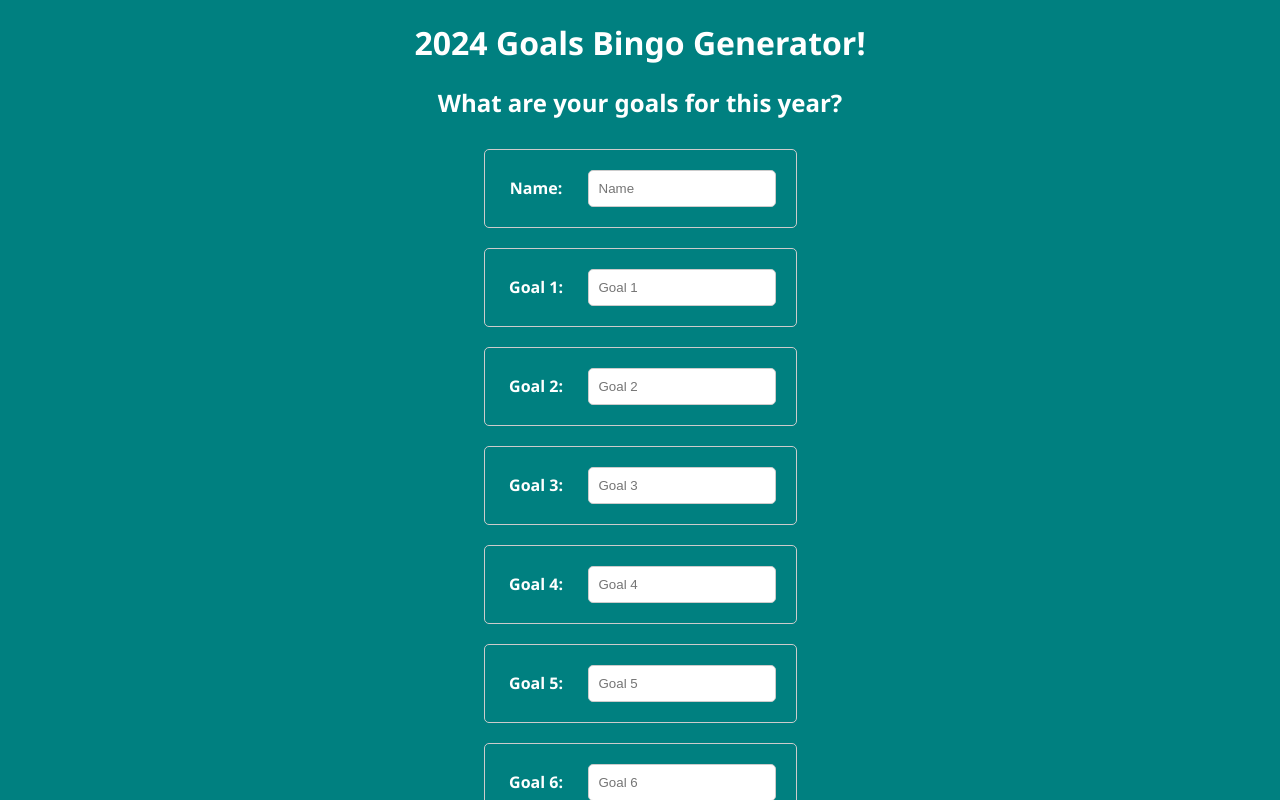
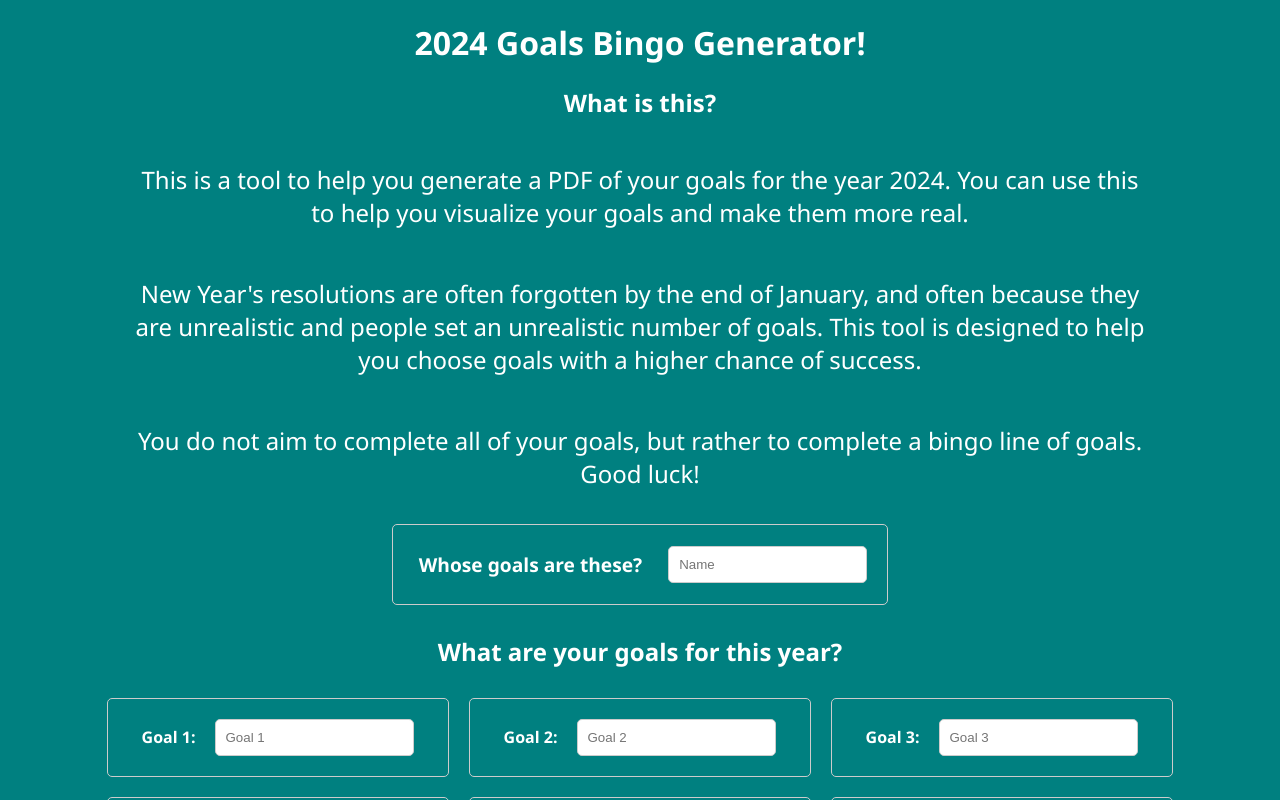
Before and after one commit to UniqueClone/yearly-goals-bingo, a React (Create React App) app: page / in a window 1280 px wide. Shown: the top 800 px of the page. Built offline with nearby package versions, Linux system fonts and the light colour scheme.

Commit message:
Adding intro text and updating styling.

```diff
--- a/src/App.css
+++ b/src/App.css
@@ -19,9 +19,32 @@ body {
     font-family: 'Segoe UI', Tahoma, Geneva, Verdana, sans-serif;
 }
 
+p {
+    font-size: 1.5rem;
+    max-width: 80%;
+    display: inline-block;
+}
+
+.name-container {
+    display: inline flex;
+    flex-direction: row;
+    align-items: center;
+    justify-content: center;
+    margin: 10px;
+    padding: 10px;
+    border-radius: 5px;
+    border: 1px solid #ccc;
+}
+
+#namelabel {
+    font-size: larger;
+    font-weight: bold;
+    margin: 1rem;
+}
+
 .goals-form {
     display: flex;
-    flex-direction: column;
+    flex-direction: row;
     flex-wrap: wrap;
     align-items: center;
     justify-content: center;
@@ -31,17 +54,17 @@ body {
     background-color: teal;
     display: flex;
     flex-direction: row;
+    flex-basis: 20rem;
     align-items: center;
     justify-content: center;
     margin: 10px;
     padding: 10px;
     border-radius: 5px;
     border: 1px solid #ccc;
-    min-width: 10rem;
 }
 
 .input-label {
-    flex: 1;
+    /* flex: 1; */
     display: flex;
     flex-direction: column;
     align-items: center;
@@ -51,7 +74,7 @@ body {
 
 input {
     display: flex;
-    flex: 2;
+    /* flex: 2; */
     /*
     align-items: center; */
     margin: 10px;
--- a/src/App.tsx
+++ b/src/App.tsx
@@ -1,6 +1,7 @@
 import { useState } from "react";
 import "./App.css";
 import { Generator } from "./pdf-generator/Generator";
+// import { Form } from "./pdf-generator/Form";
 import { getDefaultGoals } from "./pdf-generator/GeneratorUtils";
 
 function App() {
@@ -14,16 +15,15 @@ function App() {
         setGoals(currentGoals);
     };
 
+    // Form();
+
     return (
         <div className="App">
             <body>
-                <h1>2024 Goals Bingo Generator!</h1>
-                <h2>What are your goals for this year?</h2>
-
-                <div className="goals-form">
-                    <div className="input-container">
+                <Introduction />
+                <div className="name-container">
                     <div className="input-label" id="namelabel">
-                            Name:
+                        Whose goals are these?
                     </div>
                     <input
                         aria-labelledby="namelabel"
@@ -33,6 +33,9 @@ function App() {
                         onChange={(e) => setNameInput(e.target.value)}
                     />
                 </div>
+                <h2>What are your goals for this year?</h2>
+
+                <div className="goals-form">
                     <div className="input-container">
                         <div className="input-label" id="goal1label">
                             Goal 1:
@@ -240,6 +243,7 @@ function App() {
                             onChange={(e) => updateGoals(e, 15)}
                         />
                     </div>
+                </div>
                 <button
                     title="Generate PDF"
                     type="submit"
@@ -247,8 +251,7 @@ function App() {
                 >
                     Generate PDF
                 </button>
-                </div>
-                <div id="container" />
+                {/* <div id="container" /> */}
             </body>
         </div>
     );
@@ -259,4 +262,28 @@ const generatePDF = (name: string, goals: string[]) => {
     Generator(name, goals);
 };
 
+const Introduction: React.FC = () => {
+    return (
+        <div>
+            <h1>2024 Goals Bingo Generator!</h1>
+            <h2>What is this?</h2>
+            <p>
+                This is a tool to help you generate a PDF of your goals for the
+                year 2024. You can use this to help you visualize your goals and
+                make them more real.
+            </p>
+            <p>
+                New Year's resolutions are often forgotten by the end of
+                January, and often because they are unrealistic and people set
+                an unrealistic number of goals. This tool is designed to help
+                you choose goals with a higher chance of success.{" "}
+            </p>
+            <p>
+                You do not aim to complete all of your goals, but rather to
+                complete a bingo line of goals. Good luck!
+            </p>
+        </div>
+    );
+};
+
 export default App;
```
Lines whose indentation alone changed are shown as unchanged.
